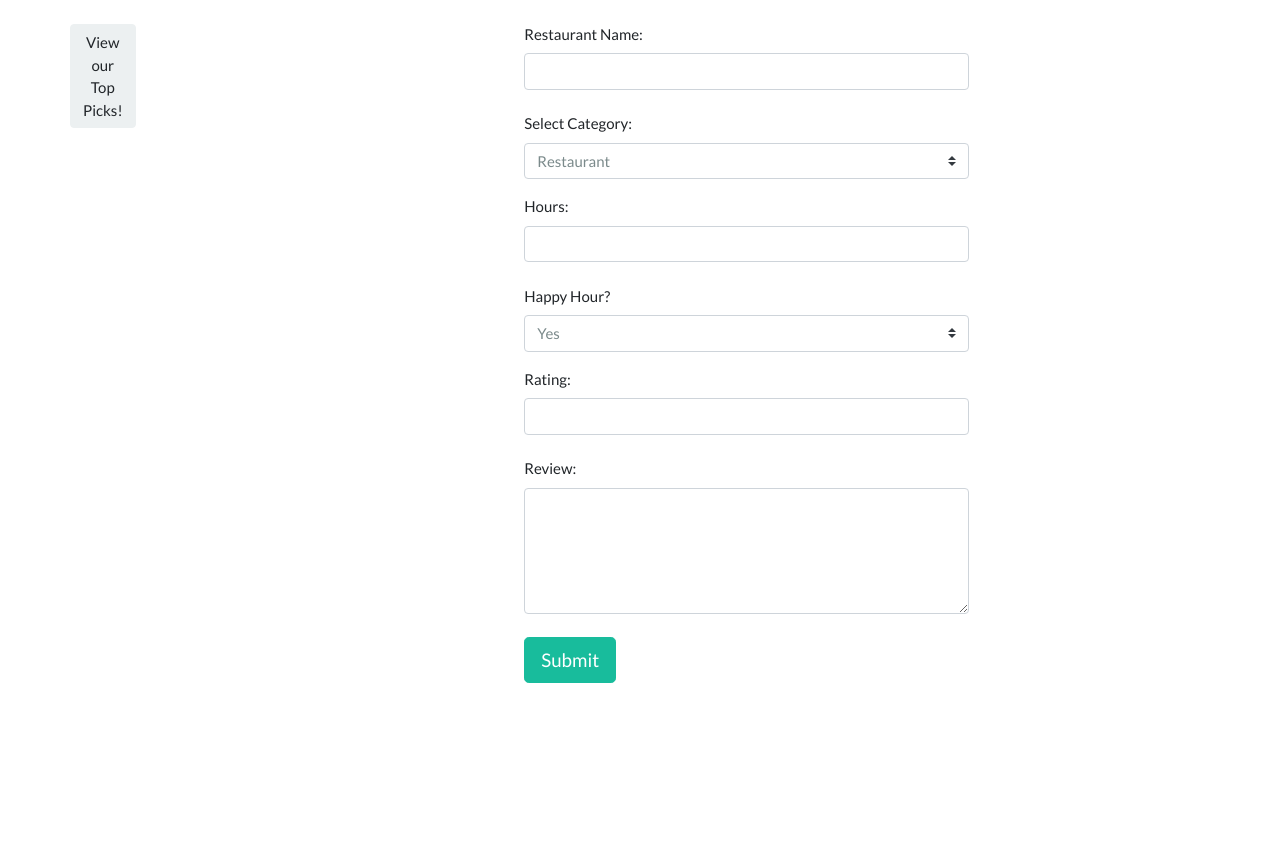
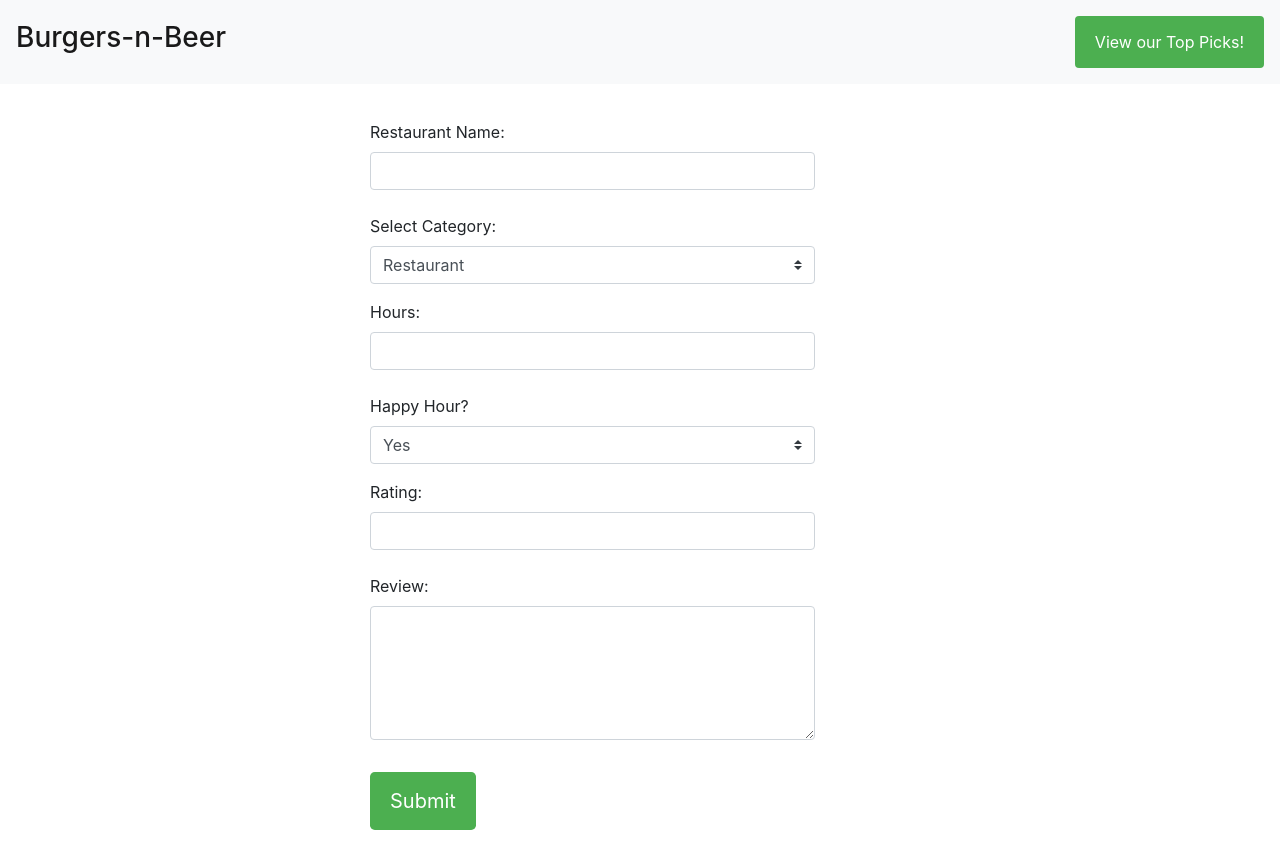
Before and after one commit to nbardoi/Burgers-n-Beer, a website: page public/add.html in a window 1280 px wide. Before the commit the page ends 800 px from the top, so only its background shows below. Drawn offline with nearby package versions, Linux system fonts and the light colour scheme.

Commit message:
add form css

```diff
--- a/public/add.html
+++ b/public/add.html
@@ -2,20 +2,35 @@
 <html lang="en">
 <head>
   <meta charset="UTF-8">
-  <title>Add Form</title>
+  <title>Add Your Favorite!</title>
   <!-- Latest compiled and minified CSS & JS -->
   <link href="https://maxcdn.bootstrapcdn.com/bootswatch/4.0.0/flatly/bootstrap.min.css" rel="stylesheet">
+  <link rel="stylesheet" href="https://stackpath.bootstrapcdn.com/bootstrap/4.4.1/css/bootstrap.min.css" integrity="sha384-Vkoo8x4CGsO3+Hhxv8T/Q5PaXtkKtu6ug5TOeNV6gBiFeWPGFN9MuhOf23Q9Ifjh" crossorigin="anonymous">
   <script src="https://code.jquery.com/jquery.js"></script>
   <script src="https://maxcdn.bootstrapcdn.com/bootstrap/4.0.0/js/bootstrap.min.js"></script>
+  <link rel="stylesheet" href="/css/add.css">
 </head>
 <body>
-  <div class="container">
+  <nav class="navbar fixed-top navbar-expand-lg navbar-light bg-light">
+      <a class="navbar-brand" href="/index"><h3>Burgers-n-Beer</h3></a>
+      <button class="navbar-toggler" type="button" data-toggle="collapse" data-target="#navbarSupportedContent" aria-controls="navbarSupportedContent" aria-expanded="false" aria-label="Toggle navigation">
+        <span class="navbar-toggler-icon"></span>
+      </button>
+      <div class="collapse navbar-collapse" id="navbarSupportedContent">
+        <ul class="navbar-nav ml-auto">
+          <li class="nav-item">
+            <a class="btn btn-secondary" id="rest_btn" href="/restaurants">View our Top Picks!</a>          </li>
+        </ul>
+      </div>
+    </nav>
+
+      <br>
+      <br>
+      <br>
+      <br>
+
+  <div class="container" id="container">
     <div class="row">
-      <div class="row">
-        <div class="col-sm-2 mt-4">
-          <a class="btn btn-light" href="/restaurants">View our Top Picks!</a>
-        </div>
-      </div>
       <div class="col-md-5 offset-md-3">
         <br/>
         <form id="add-new">
@@ -47,7 +62,7 @@
             <label for="body">Review:</label>
             <textarea class="form-control" rows="5" id="review"></textarea>
             <br />
-            <button type="submit" class="btn btn-success submit btn-lg">Submit</button>
+            <button type="submit" id="submit_btn" class="btn btn-success submit btn-lg">Submit</button>
           </div>
         </form>
       </div>
--- a/public/css/add.css
+++ b/public/css/add.css
@@ -0,0 +1,19 @@
+#rest_btn{
+    background-color: #4CAF50;
+    color: white;
+    padding: 14px 20px;
+    margin: 8px 0;
+    border: none;
+    cursor: pointer;
+    width: 100%;
+}
+
+#submit_btn {
+    background-color: #4CAF50;
+    color: white;
+    padding: 14px 20px;
+    margin: 8px 0;
+    border: none;
+    cursor: pointer;
+    width: auto;
+}
--- a/public/js/display.js
+++ b/public/js/display.js
@@ -74,7 +74,7 @@ $(document).ready(function() {
       infoContainer.empty();
       var messageH2 = $("<h2>");
       messageH2.css({ "text-align": "center", "margin-top": "50px" });
-      messageH2.html("No restaurants yet for this category, navigate <a href='add'>here</a> in order to add a new restaurant.");
+      messageH2.html("No restaurants yet for this category, click on the button above to add a new restaurant.");
       infoContainer.append(messageH2);
     }
 
```
Also changed, not shown: public/display.html (+10 -5 lines).
